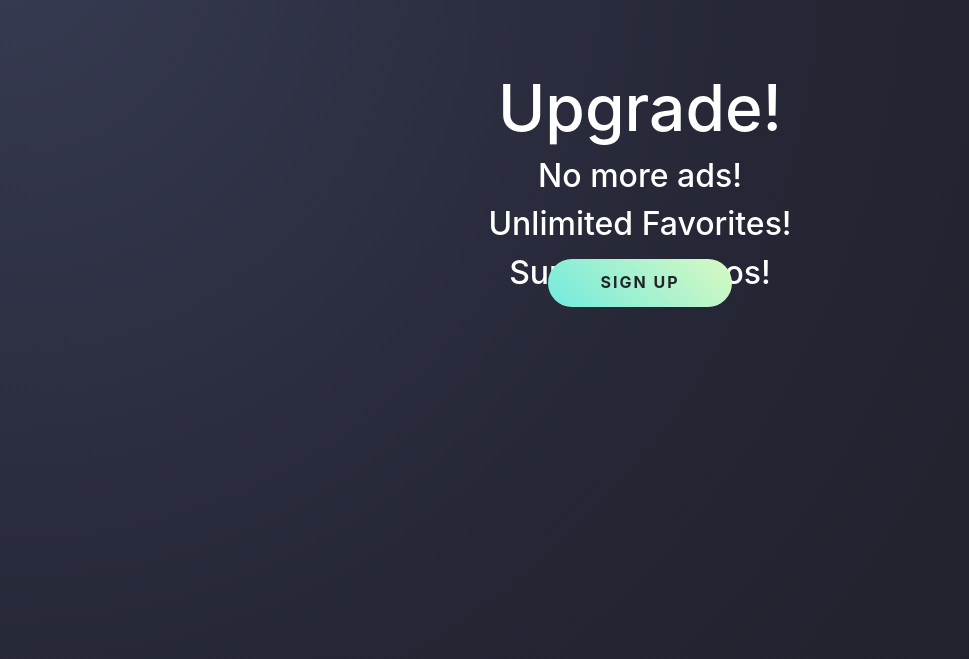
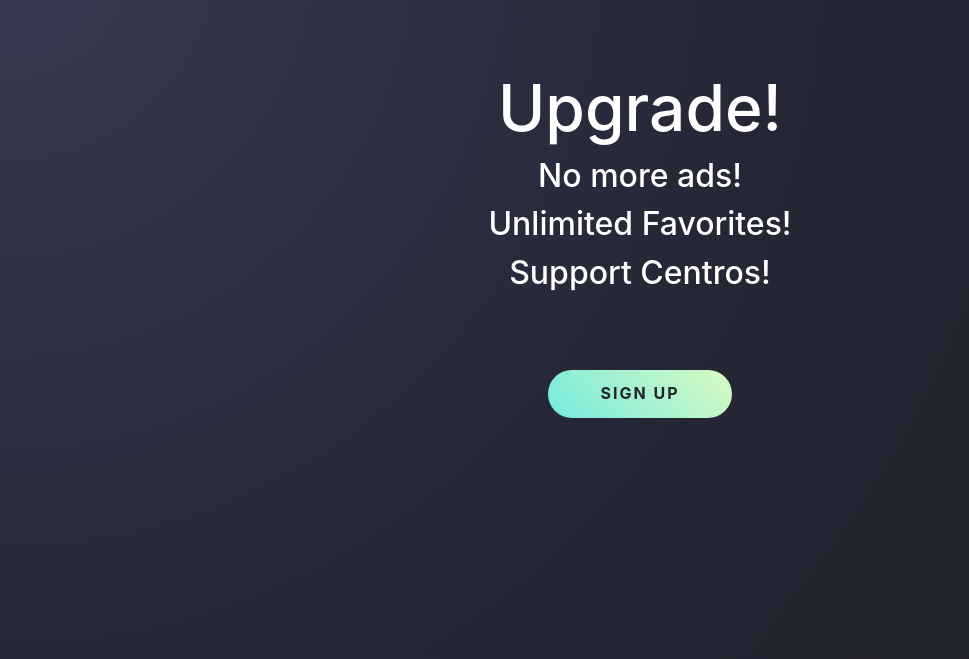
Before and after one commit to TheGr8H0b0/CentrosProject, a PHP site: page /upgrade.html in a window 1280 px wide. Shown: the part 56-715 px from the top of the page, without its empty margins (0-969 px from the left). Run offline with PHP 8.4, Linux system fonts and the light colour scheme; some libraries are stand-ins or nearby versions.

Commit message:
button was over text

```diff
--- a/upgrade.css
+++ b/upgrade.css
@@ -20,7 +20,7 @@
     text-align: center;
     border-radius: 9999em !important;
     padding:0px !important;
-    margin-top: -125px;
+    margin-top: 100px;
 }
 .btn:after {
     position: absolute;
```
